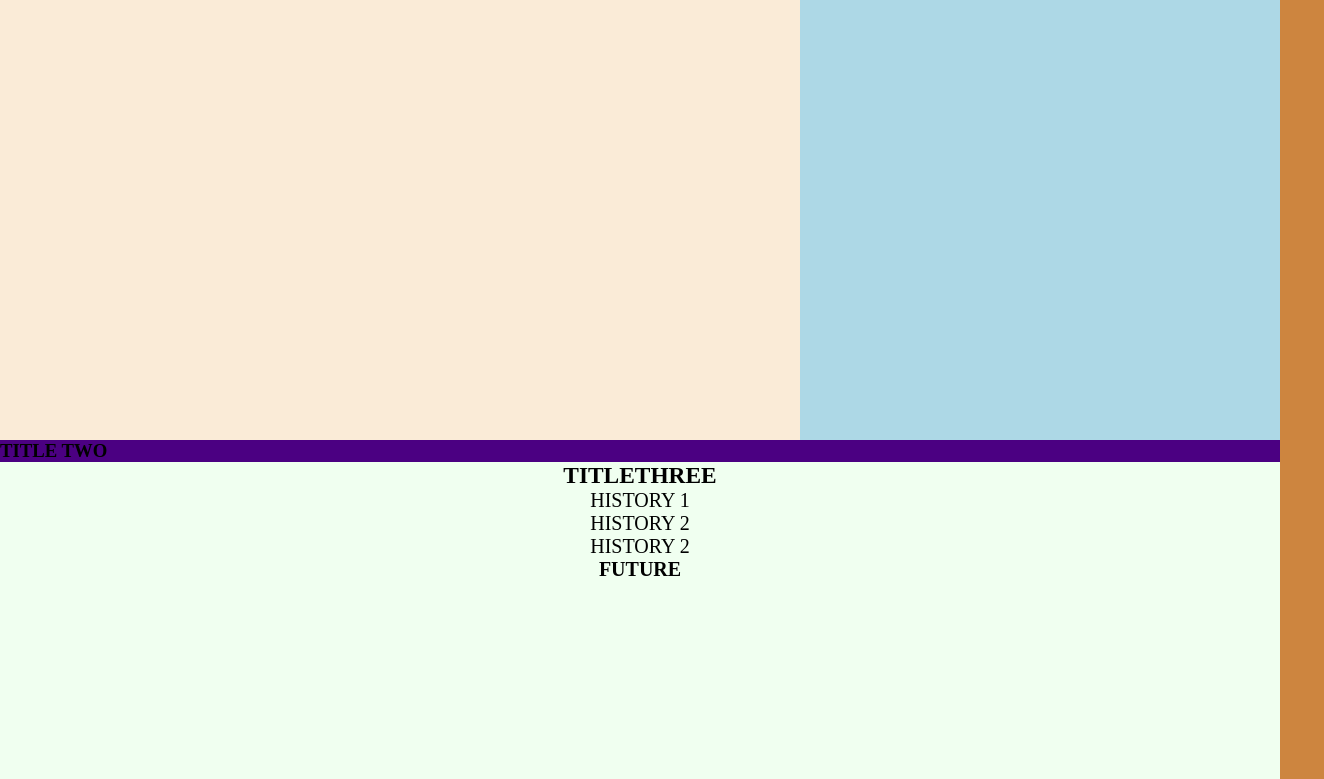
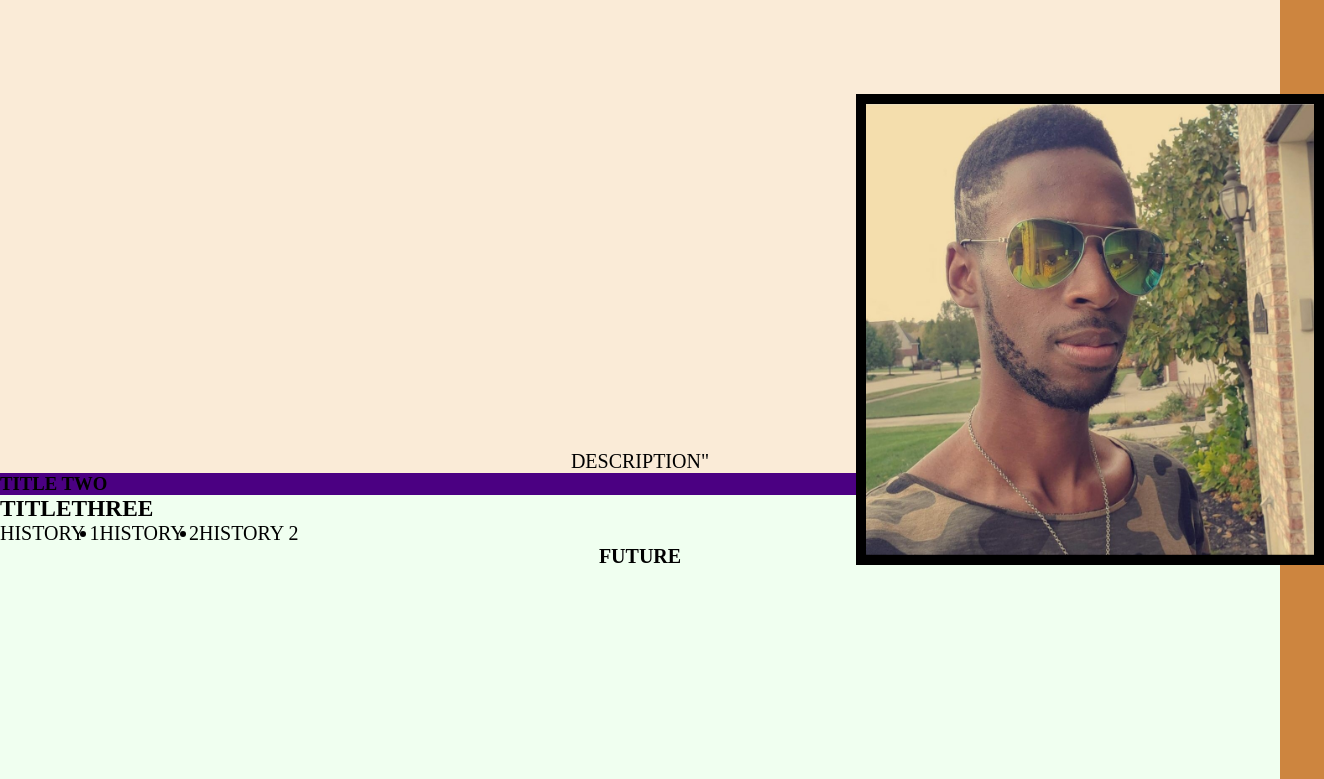
Before and after one commit to gdreamer1/gdreamer1.github.io, a plain HTML site: page index.html in a window 1280 px wide. Shown: the part 60-839 px from the top of the page, 1324 px wide, since content can reach past the window. Drawn offline with Linux system fonts and the light colour scheme.

Commit message:
add styling to img

```diff
--- a/index.html
+++ b/index.html
@@ -12,14 +12,14 @@
 
         <div class="card begin">
             <h1>Giovanni Harper</h1>
-            <!-- <img alt="Giovanni Harper" src="source/gtd.JPG" /> -->
+            <img class="img" alt="Giovanni Harper" src="source/profilePicture.jpg" />
             <p></p>
             <p>DESCRIPTION" </p>
         </div>
 
         <div id=table>
             <h3>TITLE TWO</h3>
-            <!-- Possibly put a table here, for the time line-->
+            <!-- Possibly put a table here, for the time line -->
         </div>
 
         <div class="card middle">
@@ -28,8 +28,8 @@
                 <li>HISTORY 1</li>
                 <li>HISTORY 2</li>
                 <li>HISTORY 2</li>
-                <h4>FUTURE</h4>
             </ul>
+            <h4>FUTURE</h4>
         </div>
         <div class="card bottom">
             <h3>CONTACT INFO</h3>
--- a/styles.css
+++ b/styles.css
@@ -28,9 +28,15 @@ body {
         background-color: antiquewhite;
         /* justify-content: center;
         align-items: flex-start; */
-        width: 800px;
+        /* width: 1000px; */
+    }
+    .img{
+        width: 35%;
+        position: relative; left: 450px; top: 120px;
+        border:1px solid black;
+        border-width: 10px;
 
-    }
+}
 
     #table {
         background-color: indigo;
@@ -41,6 +47,13 @@ body {
         background-color: honeydew;
 
     }
+    .middle h3{
+        display:flex
+    }
+    .middle ul {
+        display: flex;
+        align-items: stretch;
+    }
 
     .bottom{
         background-color: grey;
```
